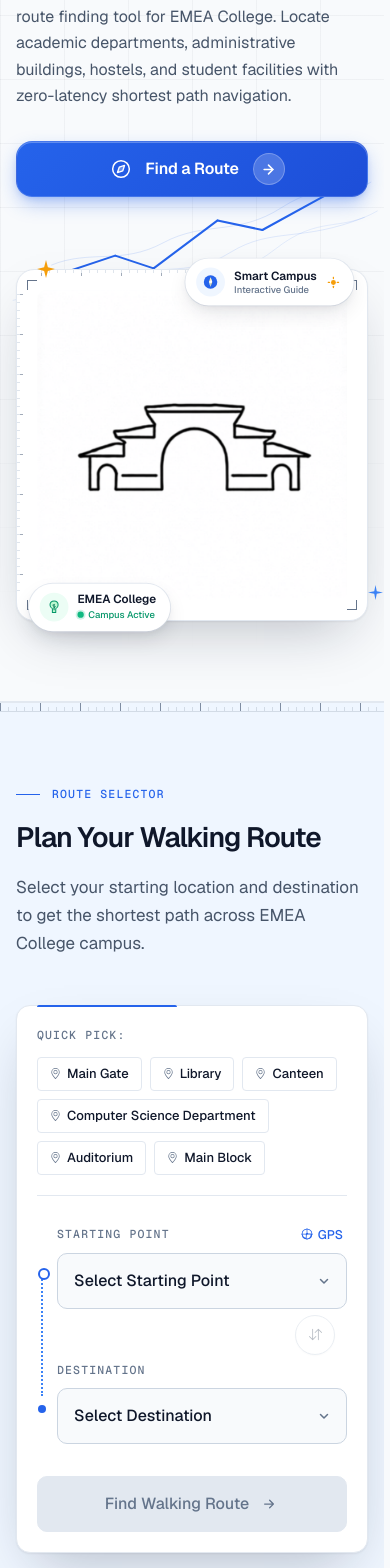
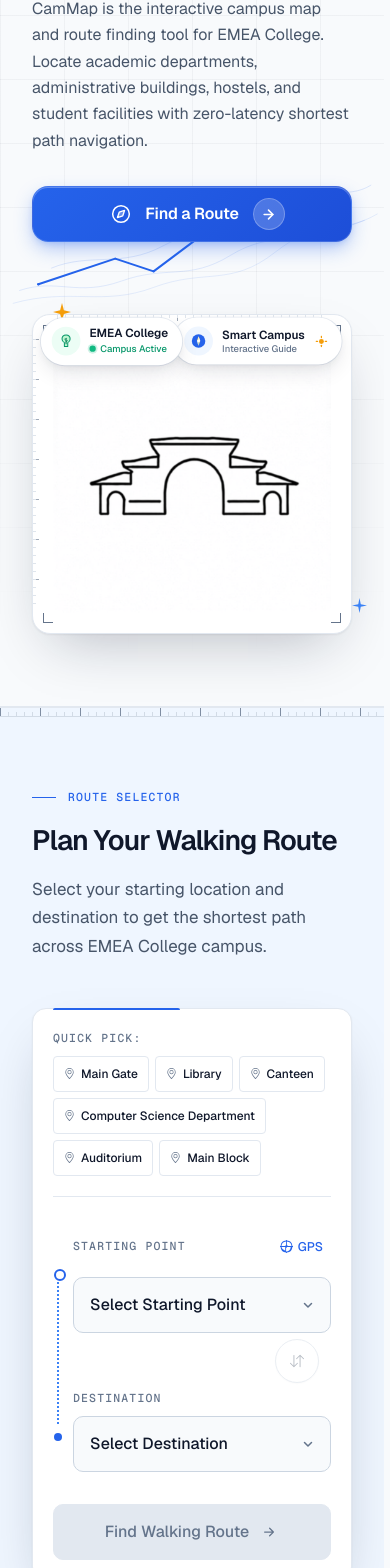
Before and after one commit to SwalihPalamadathil/cammap-react, a React (Vite) app: page / in a window 390 px wide. Shown: the part 310-1878 px from the top of the page. Built offline with nearby package versions, Linux system fonts and the light colour scheme.

Commit message:
D: responsive and device compatibility

```diff
--- a/src/index.css
+++ b/src/index.css
@@ -81,7 +81,12 @@ html {
   background-color: var(--bg);
   -webkit-text-size-adjust: 100%;
   text-size-adjust: 100%;
-  scrollbar-gutter: stable;
+}
+
+@supports (scrollbar-gutter: stable) {
+  html {
+    scrollbar-gutter: stable;
+  }
 }
 
 @media (prefers-reduced-motion: no-preference) {
@@ -99,6 +104,87 @@ body {
   -webkit-font-smoothing: antialiased;
   -moz-osx-font-smoothing: grayscale;
   overflow-x: clip;
+  overflow-wrap: anywhere;
+}
+
+@media (max-width: 480px) {
+  body {
+    font-size: 16px;
+  }
+}
+
+/* Global Content Containers & Gutters */
+.header-container,
+.banner-container,
+.search-container,
+.section-container,
+.footer-container {
+  width: 100%;
+  max-width: 1200px;
+  margin-left: auto;
+  margin-right: auto;
+  box-sizing: border-box;
+  min-width: 0;
+}
+
+@media (min-width: 1024px) {
+  .header-container,
+  .banner-container,
+  .search-container,
+  .section-container,
+  .footer-container {
+    padding-left: 32px;
+    padding-right: 32px;
+  }
+}
+
+@media (min-width: 481px) and (max-width: 1023px) {
+  .header-container,
+  .banner-container,
+  .search-container,
+  .section-container,
+  .footer-container {
+    padding-left: 24px;
+    padding-right: 24px;
+  }
+}
+
+@media (max-width: 480px) {
+  .header-container,
+  .banner-container,
+  .search-container,
+  .section-container,
+  .footer-container {
+    padding-left: 16px;
+    padding-right: 16px;
+  }
+}
+
+/* Touch Device Target Sizes */
+@media (pointer: coarse) {
+  button,
+  .nav-link,
+  .chip-btn,
+  .gps-btn,
+  .swap-btn,
+  .hamburger-btn {
+    min-height: 44px;
+  }
+}
+
+/* Forced Colors / High Contrast Mode Support */
+@media (forced-colors: active) {
+  .search-card,
+  .hero-card-frame,
+  .directory-index-panel,
+  .purpose-lane,
+  .footer {
+    border: 1px solid ButtonText !important;
+  }
+  .hero-primary-cta,
+  .route-btn {
+    border: 2px solid Highlight !important;
+  }
 }
 
 /* In-Page Anchor Targets: Land smoothly below sticky header */
--- a/src/styles/About.css
+++ b/src/styles/About.css
@@ -14,7 +14,19 @@ section[id],
 .section-container {
   max-width: 1200px;
   margin: 0 auto;
+  padding: 0 32px;
+}
+
+@media (max-width: 1023px) {
+  .section-container {
     padding: 0 24px;
+  }
+}
+
+@media (max-width: 480px) {
+  .section-container {
+    padding: 0 16px;
+  }
 }
 
 /* Two-Column Split Section Header (Left Aligned) */
@@ -86,8 +98,14 @@ section[id],
   background-color: var(--surface);
   border-bottom: 1px solid var(--border);
   position: relative;
+  overflow-x: clip;
+}
+
+@supports (content-visibility: auto) {
+  .section-how {
     content-visibility: auto;
     contain-intrinsic-size: auto 680px;
+  }
 }
 
 /* Header Row: 12-Column Grid matching content columns */
@@ -271,8 +289,14 @@ section[id],
   background-color: var(--bg);
   border-bottom: 1px solid var(--border);
   position: relative;
+  overflow-x: clip;
+}
+
+@supports (content-visibility: auto) {
+  .section-directory {
     content-visibility: auto;
     contain-intrinsic-size: auto 760px;
+  }
 }
 
 .directory-index-panel {
@@ -334,7 +358,8 @@ section[id],
 }
 
 .directory-list li {
-  padding: 9px 8px;
+  padding: 11px 8px;
+  min-height: 44px;
   border-bottom: 1px solid var(--border);
   font-size: 14.5px;
   font-weight: 500;
@@ -344,9 +369,11 @@ section[id],
   gap: 12px;
   border-radius: var(--radius-xs);
   transition: background-color var(--transition-fast);
+  overflow-wrap: anywhere;
+  word-break: break-word;
 }
 
-@media (hover: hover) {
+@media (hover: hover) and (pointer: fine) {
   .directory-list li:hover {
     background-color: var(--blue-50);
   }
@@ -373,8 +400,14 @@ section[id],
   padding: 120px 0 136px;
   background-color: var(--surface);
   position: relative;
+  overflow-x: clip;
+}
+
+@supports (content-visibility: auto) {
+  .section-purpose {
     content-visibility: auto;
     contain-intrinsic-size: auto 540px;
+  }
 }
 
 .purpose-lanes-grid {
@@ -500,7 +533,7 @@ section[id],
   }
 }
 
-@media (max-width: 1024px) {
+@media (max-width: 991px) {
   .section-header-split:not(.hiw__header) {
     flex-direction: column;
     align-items: flex-start;
@@ -579,6 +612,13 @@ section[id],
   }
 
   .map-sticker--fill .map-sticker__face {
+    -webkit-clip-path: polygon(
+      0 0,
+      100% 0,
+      100% calc(100% - 28px),
+      calc(100% - 28px) 100%,
+      0 100%
+    );
     clip-path: polygon(
       0 0,
       100% 0,
--- a/src/styles/Header.css
+++ b/src/styles/Header.css
@@ -159,7 +159,7 @@
 }
 
 /* Mobile Navigation Panel */
-@media (max-width: 868px) {
+@media (max-width: 991px) {
   .hamburger-btn {
     display: inline-flex;
   }
@@ -179,6 +179,8 @@
     visibility: hidden;
     transform: translateY(-8px);
     transition: opacity var(--transition-fast), transform var(--transition-fast), visibility var(--transition-fast);
+    max-height: calc(100svh - var(--header-h));
+    overflow-y: auto;
   }
 
   .navbar.active {
@@ -207,6 +209,31 @@
   }
 }
 
+/* Safe-area insets for notched devices */
+.header {
+  padding-top: env(safe-area-inset-top);
+}
+.header-container {
+  padding-left: max(24px, env(safe-area-inset-left));
+  padding-right: max(24px, env(safe-area-inset-right));
+}
+
+/* Landscape phones: use relative positioning so content is not hidden behind bar */
+@media (max-height: 450px) {
+  :root {
+    --header-h: 56px;
+  }
+  .header {
+    position: relative;
+  }
+  .header-container {
+    padding-top: 8px;
+    padding-bottom: 8px;
+    padding-left: max(16px, env(safe-area-inset-left));
+    padding-right: max(16px, env(safe-area-inset-right));
+  }
+}
+
 @media (max-width: 480px) {
   .header-container {
     padding: 12px 16px;
@@ -218,3 +245,10 @@
     font-size: 9.5px;
   }
 }
+
+/* Hide brand subtitle on very narrow screens */
+@media (max-width: 359px) {
+  .brandSub {
+    display: none;
+  }
+}
--- a/src/styles/MapSticker.css
+++ b/src/styles/MapSticker.css
@@ -5,6 +5,7 @@
   display: inline-block;
   position: relative;
   width: clamp(200px, 22vw, 300px);
+  max-width: 100%;
   aspect-ratio: 4 / 3;
   filter: drop-shadow(0 6px 12px rgba(15, 23, 42, 0.16));
   transform: rotate(-4deg);
@@ -21,7 +22,7 @@
   }
 }
 
-@media (hover: hover) {
+@media (hover: hover) and (pointer: fine) {
   .map-sticker:hover {
     transform: rotate(-2deg) translateY(-2px);
   }
@@ -38,6 +39,13 @@
   border-radius: 10px;
   outline: 1px solid rgba(15, 23, 42, 0.08);
   outline-offset: -1px;
+  -webkit-clip-path: polygon(
+    0 0,
+    100% 0,
+    100% calc(100% - 34px),
+    calc(100% - 34px) 100%,
+    0 100%
+  );
   clip-path: polygon(
     0 0,
     100% 0,
@@ -58,6 +66,7 @@
   width: 34px;
   height: 34px;
   background-color: #CBD5E1;
+  -webkit-clip-path: polygon(0 0, 100% 0, 0 100%);
   clip-path: polygon(0 0, 100% 0, 0 100%);
   box-shadow: inset 1px 1px 0 rgba(255, 255, 255, 0.95);
   pointer-events: none;
@@ -82,6 +91,7 @@
    ========================================================================== */
 .map-sticker--fill {
   width: 100%;
+  max-width: 100%;
   height: 100%;
   min-height: 340px;
   aspect-ratio: auto;
@@ -89,7 +99,7 @@
   filter: drop-shadow(0 6px 12px rgba(15, 23, 42, 0.16));
 }
 
-@media (hover: hover) {
+@media (hover: hover) and (pointer: fine) {
   .map-sticker--fill:hover {
     transform: rotate(-0.5deg);
   }
@@ -97,6 +107,13 @@
 
 .map-sticker--fill .map-sticker__face {
   border-radius: 16px;
+  -webkit-clip-path: polygon(
+    0 0,
+    100% 0,
+    100% calc(100% - 40px),
+    calc(100% - 40px) 100%,
+    0 100%
+  );
   clip-path: polygon(
     0 0,
     100% 0,
@@ -109,6 +126,7 @@
 .map-sticker--fill::after {
   width: 40px;
   height: 40px;
+  -webkit-clip-path: polygon(0 0, 100% 0, 0 100%);
   clip-path: polygon(0 0, 100% 0, 0 100%);
 }
 
--- a/src/styles/banner.css
+++ b/src/styles/banner.css
@@ -131,7 +131,7 @@
 /* Hero Typography: Weight contrast inside headline */
 .hero-heading {
   font-family: var(--font-primary);
-  font-size: clamp(2.75rem, 5.8vw, 5.15rem);
+  font-size: clamp(2.25rem, 6vw, 5.25rem);
   font-weight: 500;
   line-height: 1.02;
   letter-spacing: -0.04em;
@@ -528,6 +528,22 @@
 }
 
 /* Responsive Pass */
+.banner {
+  overflow-x: clip;
+}
+
+.banner-container {
+  min-height: 0;
+}
+
+.hero-stage-col {
+  min-height: 0;
+}
+
+.hero-primary-cta {
+  min-height: 52px;
+}
+
 @media (max-width: 1024px) {
   .banner {
     padding: 88px 24px 96px;
@@ -550,6 +566,10 @@
     bottom: -12px;
     left: -12px;
   }
+  .hero-stage-col {
+    max-width: 560px;
+    margin: 0 auto;
+  }
 }
 
 @media (max-width: 768px) {
@@ -557,7 +577,7 @@
     padding: 72px 16px 80px;
   }
   .hero-heading {
-    font-size: 34px;
+    font-size: clamp(2rem, 8vw, 2.4rem);
   }
   .hero-description {
     font-size: 16px;
@@ -592,3 +612,27 @@
     transform: scale(0.9) !important;
   }
 }
+
+@media (max-width: 480px) {
+  .banner {
+    padding: 64px 16px 72px;
+  }
+  /* Clamp sticker wrappers to avoid overflow on Galaxy Fold / 280px */
+  .sticker-tr-wrap,
+  .sticker-bl-wrap {
+    top: 0;
+    bottom: 0;
+    left: 0;
+    right: 0;
+  }
+}
+
+@media (max-width: 360px) {
+  .hero-sticker {
+    transform: scale(0.8) !important;
+  }
+  .sticker-tr-wrap,
+  .sticker-bl-wrap {
+    display: none;
+  }
+}
--- a/src/styles/footer.css
+++ b/src/styles/footer.css
@@ -8,8 +8,16 @@
   padding: 96px 24px 40px;
   border-top: 1px solid rgba(255, 255, 255, 0.08);
   overflow: hidden;
-  content-visibility: auto;
-  contain-intrinsic-size: auto 420px;
+  padding-bottom: max(40px, calc(40px + env(safe-area-inset-bottom)));
+  padding-left: max(24px, env(safe-area-inset-left));
+  padding-right: max(24px, env(safe-area-inset-right));
+}
+
+@supports (content-visibility: auto) {
+  .footer {
+    content-visibility: auto;
+    contain-intrinsic-size: auto 420px;
+  }
 }
 
 /* Finishing Detail: Oversized Outlined "CamMap" Wordmark cropping off bottom edge */
@@ -208,16 +216,32 @@
 }
 
 /* Responsive Media Queries */
-@media (max-width: 900px) {
+@media (max-width: 1023px) {
+  .footer-top {
+    grid-template-columns: 1fr 1fr;
+    gap: 40px;
+  }
+  .footer-col-divider {
+    display: none;
+  }
+}
+
+@media (max-width: 768px) {
+  .footer::after {
+    display: none;
+  }
+}
+
+@media (max-width: 599px) {
   .footer {
-    padding: 72px 16px 32px;
+    padding-top: 64px;
+    padding-left: max(16px, env(safe-area-inset-left));
+    padding-right: max(16px, env(safe-area-inset-right));
+    padding-bottom: max(32px, calc(32px + env(safe-area-inset-bottom)));
   }
   .footer-top {
     grid-template-columns: 1fr;
-    gap: 36px;
-  }
-  .footer-col-divider {
-    display: none;
+    gap: 32px;
   }
   .footer-bottom {
     flex-direction: column;
--- a/src/styles/searchcard.css
+++ b/src/styles/searchcard.css
@@ -293,7 +293,8 @@
   font-family: var(--font-primary);
   font-size: 12.5px;
   font-weight: 500;
-  padding: 2px 4px;
+  padding: 6px 8px;
+  min-height: 44px;
   border-radius: var(--radius-xs);
   cursor: pointer;
   transition: color var(--transition-fast);
@@ -313,6 +314,7 @@
 .select-wrapper select {
   width: 100%;
   height: 56px;
+  min-height: 52px;
   padding: 0 48px 0 16px;
   border: 1px solid var(--border-strong);
   border-radius: var(--radius-md);
@@ -353,8 +355,10 @@
 }
 
 .swap-btn {
-  width: 40px;
-  height: 40px;
+  width: 44px;
+  height: 44px;
+  min-width: 44px;
+  min-height: 44px;
   border-radius: 50%;
   background-color: var(--surface);
   border: 1px solid var(--border-strong);
@@ -362,15 +366,17 @@
   display: flex;
   align-items: center;
   justify-content: center;
-  font-size: 13px;
+  font-size: 14px;
   box-shadow: var(--elev-1);
   transition: border-color var(--transition-fast), color var(--transition-fast), transform 150ms ease;
 }
 
-.swap-btn:hover:not(:disabled) {
-  border-color: var(--blue-600);
-  color: var(--blue-600);
-  transform: rotate(180deg);
+@media (hover: hover) and (pointer: fine) {
+  .swap-btn:hover:not(:disabled) {
+    border-color: var(--blue-600);
+    color: var(--blue-600);
+    transform: rotate(180deg);
+  }
 }
 
 .swap-btn:disabled {
@@ -444,9 +450,14 @@
 }
 
 /* Responsive Media Queries */
-@media (max-width: 1024px) {
+.search-section {
+  padding-bottom: max(128px, calc(96px + env(safe-area-inset-bottom)));
+  overflow-x: clip;
+}
+
+@media (max-width: 991px) {
   .search-section {
-    padding: 88px 24px 96px;
+    padding: 88px 24px max(96px, calc(72px + env(safe-area-inset-bottom)));
   }
 
   .search-container {
@@ -459,9 +470,15 @@
   }
 }
 
+@media (max-height: 450px) {
+  .search-header {
+    position: static;
+  }
+}
+
 @media (max-width: 768px) {
   .search-section {
-    padding: 72px 16px 80px;
+    padding: 72px 16px max(80px, calc(64px + env(safe-area-inset-bottom)));
   }
 
   .search-card {
@@ -492,3 +509,17 @@
     left: -19px;
   }
 }
+
+@media (max-width: 480px) {
+  .quick-picks {
+    gap: 8px;
+  }
+  .chips-wrapper {
+    gap: 6px;
+  }
+  .chip-btn {
+    font-size: 12px;
+    padding: 0 10px;
+    min-height: 36px;
+  }
+}
```
Also changed, not shown: 1 other file (tests, documents, lock files or other folders). Lines whose indentation alone changed are shown as unchanged.
